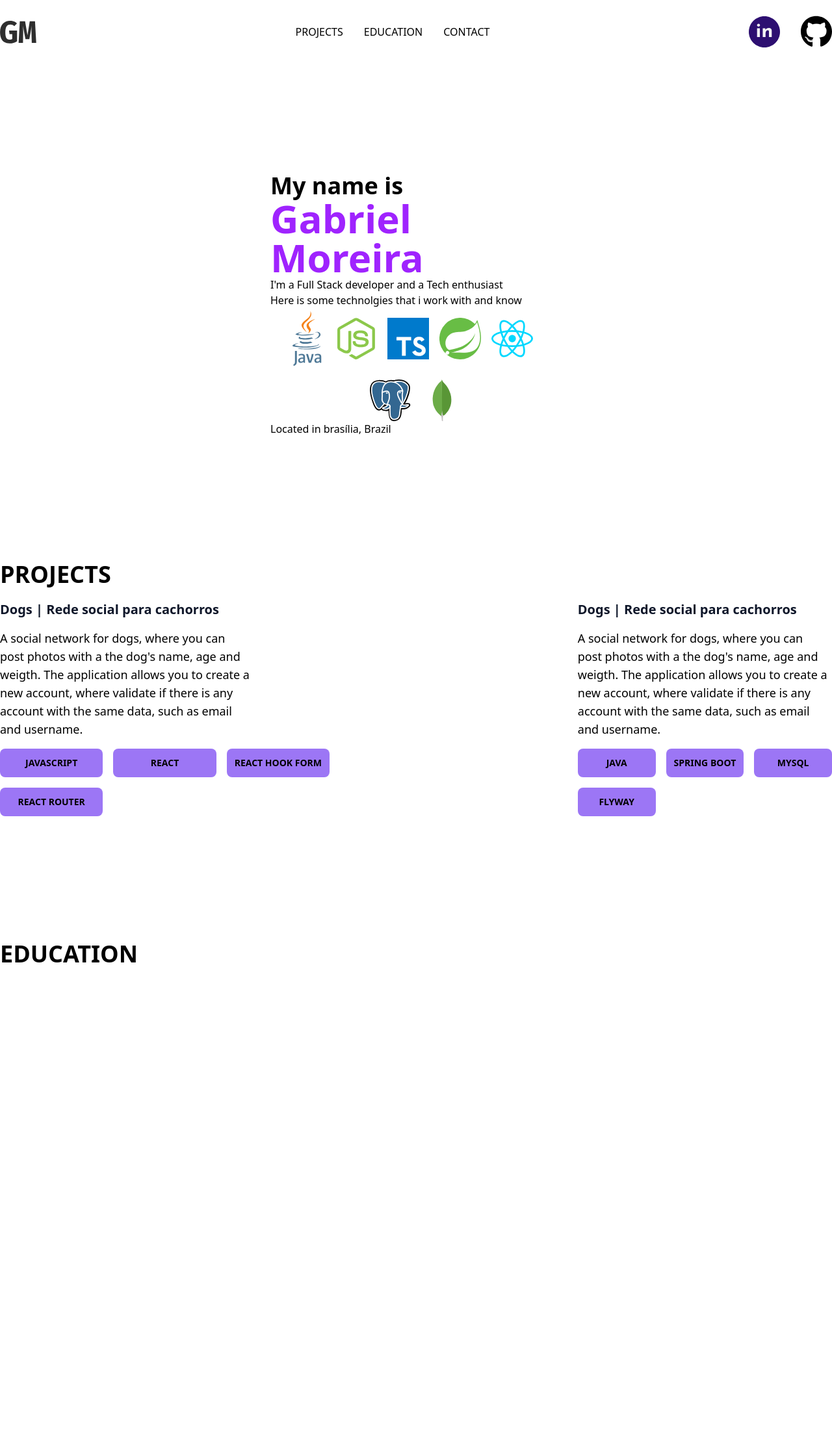
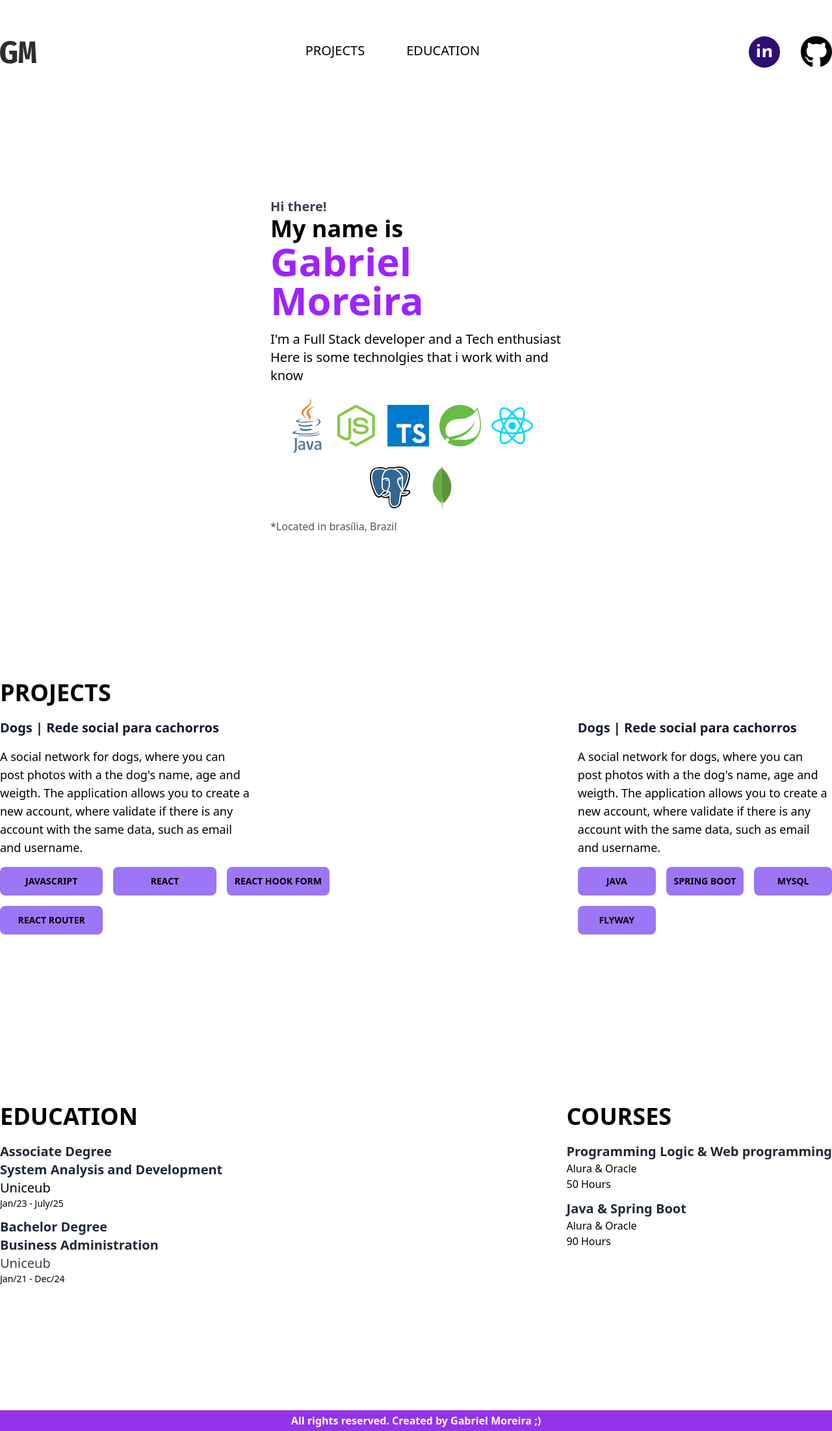
Before and after one commit to gabezy/new-portfolio, a website: page index.html in a window 1280 px wide. Shown: the whole page at 65% size. Before the commit the page ends 1508 px from the top, so only its background shows below. Drawn offline with nearby package versions, Linux system fonts and the light colour scheme; files that its build step writes are made by us from their sources.

Commit message:
feature: education, footer, header menus effect

```diff
--- a/index.html
+++ b/index.html
@@ -10,37 +10,47 @@
 
 <body>
   <div class="max-w-screen-2xl mx-auto">
-
-    <header class="mt-6">
+    <header class="mt-12">
       <nav class="flex items-center justify-between">
         <span>
           <img src="logo.svg" alt="">
         </span>
-        <ul class="flex items-center justify-center gap-8">
-          <li><a href="#" class="uppercase">Projects</a></li>
-          <li><a href="#" class="uppercase">Education</a></li>
-          <li><a href="#" class="uppercase">Contact</a></li>
+        <ul class="flex items-center justify-center gap-8 text-xl" id="menu">
+          <li class="flex flex-col">
+            <a href="#projects" class="p-4 uppercase after:content-[''] after:block after:w-0 after:h-1
+                after:rounded-sm after:transition-all after:ease-in-out after:bg-purple-500 hover:after:w-1/2">
+              Projects
+            </a>
+          </li>
+          <li class="flex flex-col">
+            <a href="#education" class="p-4 uppercase after:content-[''] after:block after:w-0 after:h-1
+                after:rounded-sm after:transition-all after:ease-in-out after:bg-purple-500 hover:after:w-1/2">
+              Education
+            </a>
+          </li>
         </ul>
         <div class="flex items-center justify-center gap-8">
-          <a href="#" class="max-w-[48px]">
+          <a href="https://www.linkedin.com/in/gabriel-moreira-dev1/" target="_blank" title="linkedin"
+            class="max-w-[48px]">
             <img src="linkedin.svg" alt="linkedin" />
           </a>
-          <a href="#" class="max-w-[48px]">
+          <a href="https://github.com/gabezy" target="_blank" title="Github" class="max-w-[48px]">
             <img src="github.svg" alt="" />
           </a>
         </div>
       </nav>
     </header>
 
-    <main class="max-w-md mx-auto mt-48">
+    <main class="max-w-md mx-auto mt-48" data-animate="scroll left">
       <div class="flex flex-col font-bold">
+        <span class="text-xl text-gray-700">Hi there!</span>
         <span class="text-4xl"> My name is</span>
         <h1 class="text-6xl text-custom-purple-200">Gabriel Moreira</h1>
       </div>
-      <div>
-        <p>I'm a Full Stack developer and a Tech enthusiast</p>
-        <p>Here is some technolgies that i work with and know</p>
-        <ul class="flex flex-wrap items-center justify-center gap-4">
+      <div class="mt-4">
+        <p class="text-xl">I'm a Full Stack developer and a Tech enthusiast</p>
+        <p class="text-xl">Here is some technolgies that i work with and know</p>
+        <ul class="mt-4 flex flex-wrap items-center justify-center gap-4">
           <li title="Java"><img src="java.svg" alt=""></li>
           <li title="Node.js"><img src="nodejs.svg" alt=""></li>
           <li title="TypeScript"><img src="typescript.svg" alt=""></li>
@@ -50,15 +60,15 @@
           <li title="PostgreSQL"><img src="postgresql.svg" alt=""></li>
           <li title="Mongodb"><img src="mongodb.svg" alt=""></li>
         </ul>
-        <span>Located in brasília, Brazil</span>
+        <p class="mt-4 text-base text-gray-600">*Located in brasília, Brazil</p>
       </div>
     </main>
 
 
-    <article class="mt-48">
+    <article class="mt-56" id="projects" data-animate="scroll left">
       <h2 class="my-5 text-4xl font-bold uppercase">Projects</h2>
-      <div class="flex items-center justify-between">
-        <div>
+      <div class="flex flex-wrap items-start justify-between">
+        <div class="basis-column">
           <h2 class="text-xl text-slate-900 font-bold">Dogs | Rede social para cachorros</h1>
             <p class="mt-4 text-lg max-w-sm">
               A social network for dogs, where you can post photos with a the dog's name, age and
@@ -75,7 +85,7 @@
               <li class="bg-custom-purple-500 p-3 rounded-lg">React Router</li>
             </ul>
         </div>
-        <div>
+        <div class="basis-column">
           <h2 class="text-xl text-slate-900 font-bold">Dogs | Rede social para cachorros</h1>
             <p class="mt-4 text-lg max-w-sm">
               A social network for dogs, where you can post photos with a the dog's name, age and
@@ -95,11 +105,47 @@
       </div>
     </article>
 
-    <article class="mt-48">
-      <h2 class="my-5 text-4xl font-bold uppercase">Education</h2>
-    </article>
+    <div class="mt-60 flex flex-wrap items-start justify-between" id="education" data-animate="scroll left">
+      <article class="basis-column">
+        <h2 class="my-5 text-4xl font-bold uppercase">Education</h2>
+        <div class="flex flex-col gap-3">
+          <div class="flex flex-col">
+            <h3 class="text-xl font-bold text-gray-800">Associate Degree</h3>
+            <p class="text-xl font-bold text-gray-800">System Analysis and Development</p>
+            <span class="text-xl">Uniceub</span>
+            <span class="text-sm">Jan/23 - July/25</span>
+          </div>
+          <div class="flex flex-col">
+            <h3 class="text-xl font-bold text-gray-800">Bachelor Degree</h3>
+            <p class="text-xl font-bold text-gray-800">Business Administration</p>
+            <span class="text-xl text-gray-700">Uniceub</span>
+            <span class="text-sm">Jan/21 - Dec/24</span>
+          </div>
+        </div>
+      </article>
+
+      <article class="basis-column">
+        <h2 class="my-5 text-4xl font-bold uppercase">Courses</h2>
+        <div class="flex flex-col gap-3">
+          <div class="flex flex-col items-start">
+            <h3 class="text-xl font-bold text-gray-800">Programming Logic & Web programming</h3>
+            <p>Alura & Oracle</p>
+            <span>50 Hours</span>
+          </div>
+          <div class="flex flex-col items-start">
+            <h3 class="text-xl font-bold text-gray-800">Java & Spring Boot</h3>
+            <p>Alura & Oracle</p>
+            <span>90 Hours</span>
+          </div>
+        </div>
+      </article>
+    </div>
 
   </div>
+  <footer class="bg-purple-600 text-center py-1 mt-48">
+    <p class="text-white font-bold">All rights reserved. Created by Gabriel Moreira ;)</p>
+  </footer>
+  <script type="module" src="./src/js/main.js"></script>
 </body>
 
 </html>
```
